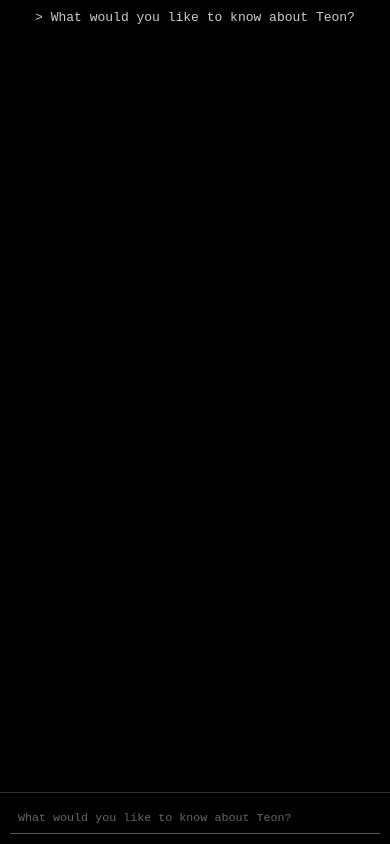
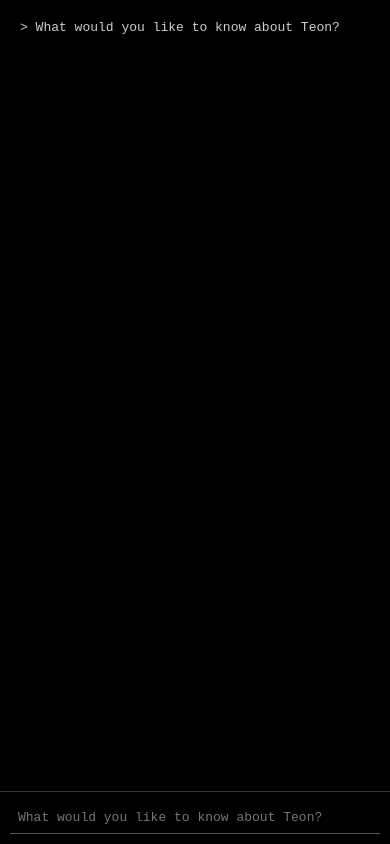
Before and after one commit to teonchain/teon, a website: page index.html in a window 390 px wide. Drawn offline with Linux system fonts and the light colour scheme.

Commit message:
Update index.html

```diff
--- a/index.html
+++ b/index.html
@@ -3,7 +3,8 @@
 <head>
   <meta charset="UTF-8" />
   <meta name="viewport" content="width=device-width, initial-scale=1.0" />
-  <title>Teon Terminal</title>
+  <meta http-equiv="Cache-Control" content="no-store" />
+  <title>Teon</title>
   <style>
     html, body {
       margin: 0;
@@ -23,6 +24,7 @@
       padding: 20px;
       overflow-y: auto;
       box-sizing: border-box;
+      width: 100%;
       max-width: 960px;
       margin: 0 auto;
     }
@@ -57,11 +59,6 @@
       box-sizing: border-box;
     }
 
-
-    #input::placeholder {
-      color: #666;
-    }
-
     .user-line::before {
       content: "> ";
       color: #0f0;
@@ -71,20 +68,11 @@
       margin-left: 2ch;
       color: #ccc;
     }
-
-    @media (max-width: 600px) {
-      #input-container, #chat-container {
-        padding: 10px;
-      }
-      #input {
-        font-size: 0.9rem;
-      }
-    }
   </style>
 </head>
 <body>
   <div id="chat-container">
-    <div id="output" id="output">&gt; <span id="prompt"></span></div>
+    <div id="output">&gt; <span id="prompt"></span></div>
   </div>
 
   <div id="input-container">
@@ -129,7 +117,7 @@
           const res = await fetch('/api/teon', {
             method: 'POST',
             headers: { 'Content-Type': 'application/json' },
-            body: JSON.stringify({ question }),
+            body: JSON.stringify({ question })
           });
 
           const data = await res.json();
```
Lines whose indentation alone changed are shown as unchanged.
